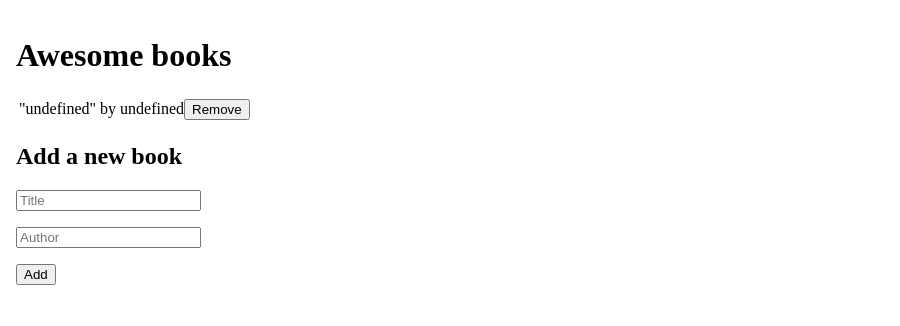
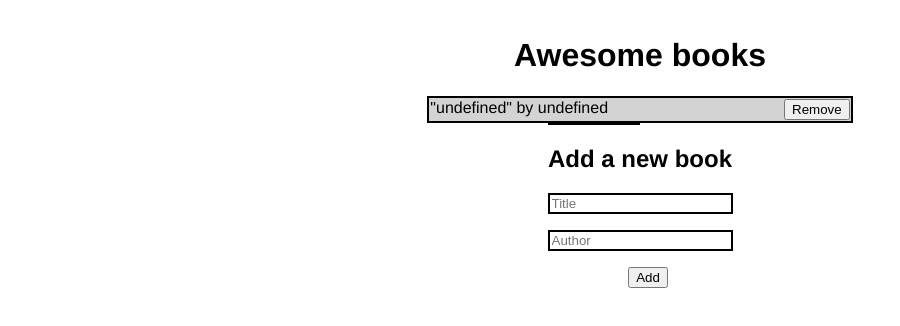
Before and after one commit to ameerhamzakhalid/awesome-books, a website: page index.html in a window 1280 px wide. Shown: the whole page, without its empty margins (0-900 px from the left). Drawn offline with Linux system fonts and the light colour scheme.

Commit message:
Style the table

```diff
--- a/style.css
+++ b/style.css
@@ -1,6 +1,28 @@
+html {
+  font-family: 'helvetica neue', Arial, Helvetica, sans-serif;
+}
+
 body {
   padding: 1em;
   margin: 0;
+  text-align: center;
+
+  display: flex;
+  flex-direction: column;
+  justify-content: center;
+  align-items: center;
+}
+
+input {
+  border: 2px solid #000;
+}
+
+button {
+  margin-left: 1rem;
+}
+
+button:hover {
+  cursor: pointer;
 }
 
 ul {
@@ -12,3 +34,36 @@
   margin: 0;
   margin-bottom: 1rem;
 }
+
+table {
+  table-layout: fixed;
+  border-collapse: collapse;
+  border: 2px solid #000;
+
+}
+
+td tbody {
+  text-align: center;
+  letter-spacing: 1px;
+}
+
+td {
+  display: flex;
+  flex-direction: row;
+  justify-content: space-between;
+  gap: 10rem;
+}
+
+tbody tr:nth-child(odd) {
+  background-color: #d3d3d3;
+}
+
+tbody tr:nth-child(even) {
+  background-color: #fff;
+}
+
+.line {
+  height: 2px;
+  width: 50%;
+  background-color: #000;
+}
```
